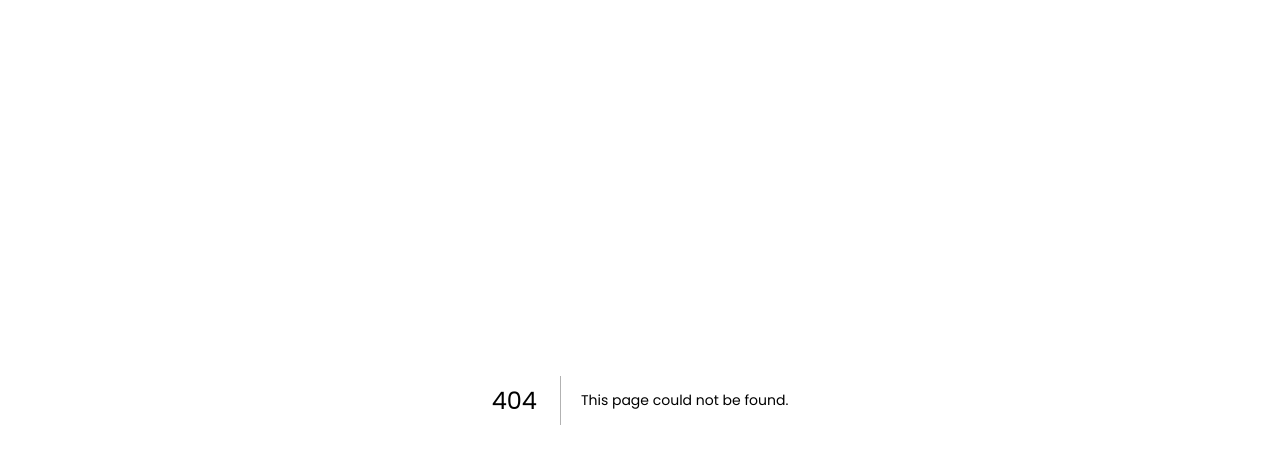
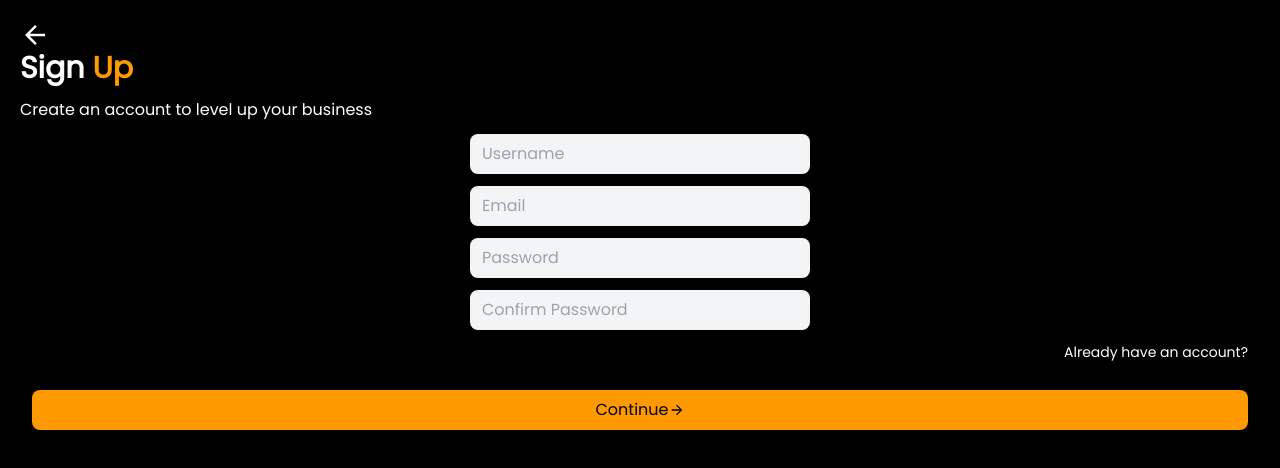
Before and after one commit to MuhammedJaseemVK/storio-frontend, a Next.js app in the folder storio1/: page /supplierregistration in a window 1280 px wide. Before the commit this address had no page. Shown: the top 468 px of the page. Built offline with nearby package versions, Linux system fonts and the light colour scheme.

Commit message:
Created supplier-registration

```diff
--- a/storio1/src/components/inputs/Heading.js
+++ b/storio1/src/components/inputs/Heading.js
@@ -3,7 +3,7 @@ import React from 'react'
 export default function Heading(props) {
   return (
     <div>
-          <h3 className='text-white text-3xl '>{props.text1} <span className='text-[#ff9900]'>{props.text2}</span></h3>
+          <h3 className='text-white text-3xl font-semibold '>{props.text1} <span className='text-[#ff9900]'>{props.text2}</span></h3>
     </div>
   )
 }
--- a/storio1/src/pages/customerhome.js
+++ /dev/null
@@ -1,12 +0,0 @@
-import React from 'react'
-import { RxHamburgerMenu } from "react-icons/rx";
-
-export default function
-() {
-  return (
-    <div className='h-screen bg-black p-3 '>
-      <RxHamburgerMenu className='text-[#ff9900]'/>
-
-    </div>
-  )
-}
--- /dev/null
+++ b/storio1/src/pages/supplierregistration.js
@@ -0,0 +1,60 @@
+import React, { useState } from 'react'
+import { MdOutlineArrowForward } from "react-icons/md";
+import { MdArrowBack } from "react-icons/md";
+import Button from '@/components/inputs/Button';
+import Input from '@/components/inputs/Input';
+import { useRouter } from 'next/router';
+import Link from 'next/link'
+import Heading from '@/components/inputs/Heading';
+import Subtext from '@/components/inputs/Subtext';
+
+export default function signup() {
+  const router = useRouter();
+  const [name, setname] = useState("")
+  const [email, setemail] = useState("")
+  const [password1, setpassword1] = useState("")
+  const [password2, setpassword2] = useState("")
+
+
+  function submitHandler(e) {
+    e.preventDefault();
+    if (password1 != password2) {
+      alert("check passwords")
+    }
+    else {
+      router.push('/detailEntry')
+    }
+
+  }
+
+  return (
+    <div className='bg-black h-screen p-5'>
+      <Link href="/" ><MdArrowBack className='text-white text-3xl' /></Link>
+      <div className="flex flex-col gap-3">
+        <Heading text1="Sign" text2="Up" />
+        <Subtext text="Create an account to level up your business" />
+        {/* <div className='text-white text-3xl'>Sign <span className='text-[#ff9900]'>Up</span></div> */}
+        <form onSubmit={submitHandler} className='flex flex-col gap-3 w-full items-center px-3'>
+          <Input placeholder='Username' type='text' required={true} value={name} onChange={e => setname(e.target.value)} />
+          <Input placeholder='Email' type='text' required={true} value={email} onChange={e => setemail(e.target.value)} />
+          <Input placeholder='Password' type='text' required={true} value={password1} onChange={e => setpassword1(e.target.value)} />
+          <Input placeholder='Confirm Password' required={true} type='text' value={password2} onChange={e => setpassword2(e.target.value)} />
+
+          <div className='w-full'>
+            <Link href="/"  ><p className='text-white text-sm text-right'>Already have an account?</p></Link>
+          </div>
+
+
+          <button className='bg-[#ff9900] flex justify-center w-full items-center text-black text-base rounded-lg px-3 py-2 mt-4'>
+            <span>Continue</span>
+            <MdOutlineArrowForward />
+        </button>
+        </form>
+
+      </div>
+
+
+
+    </div>
+  )
+}
```
